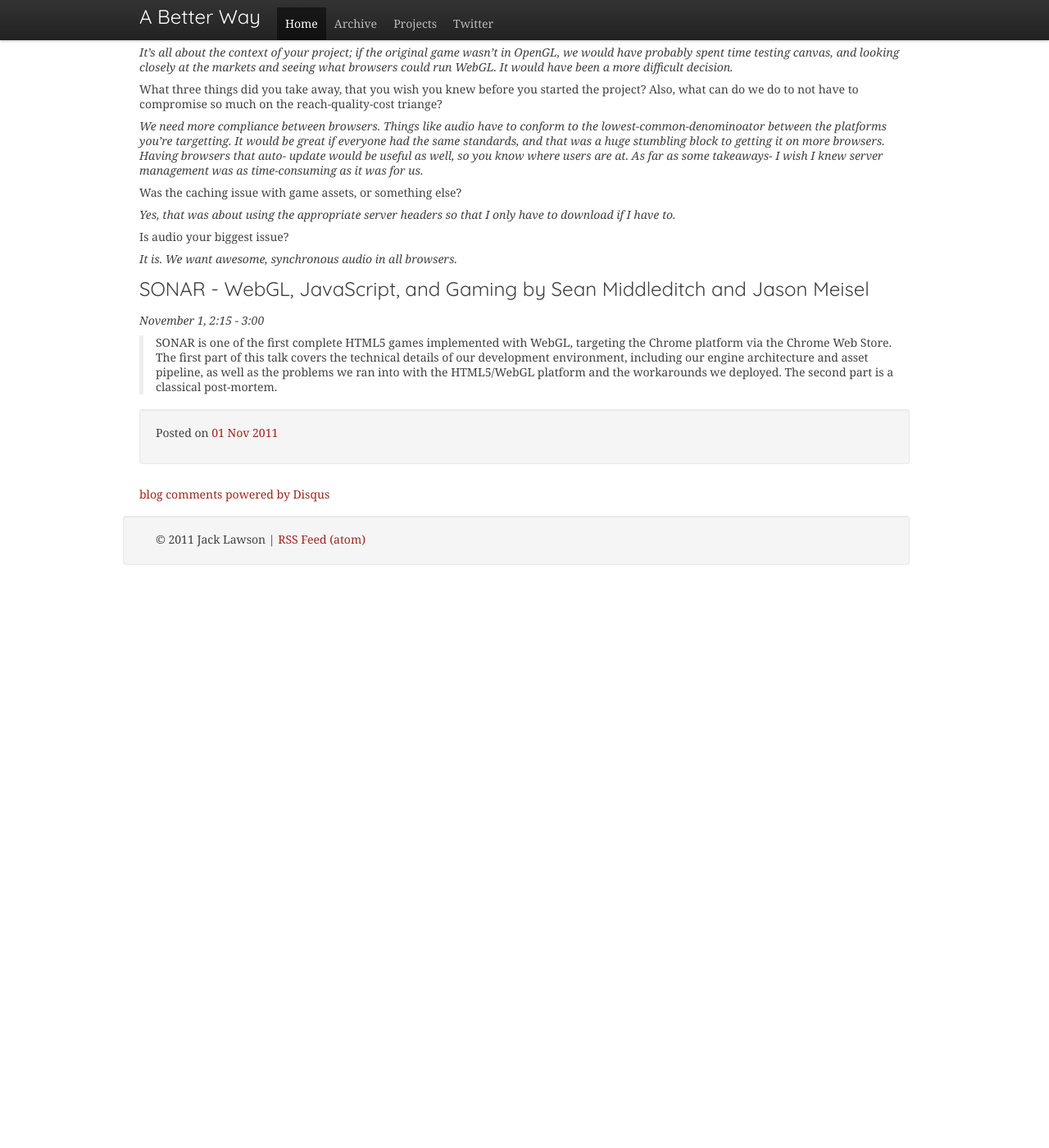
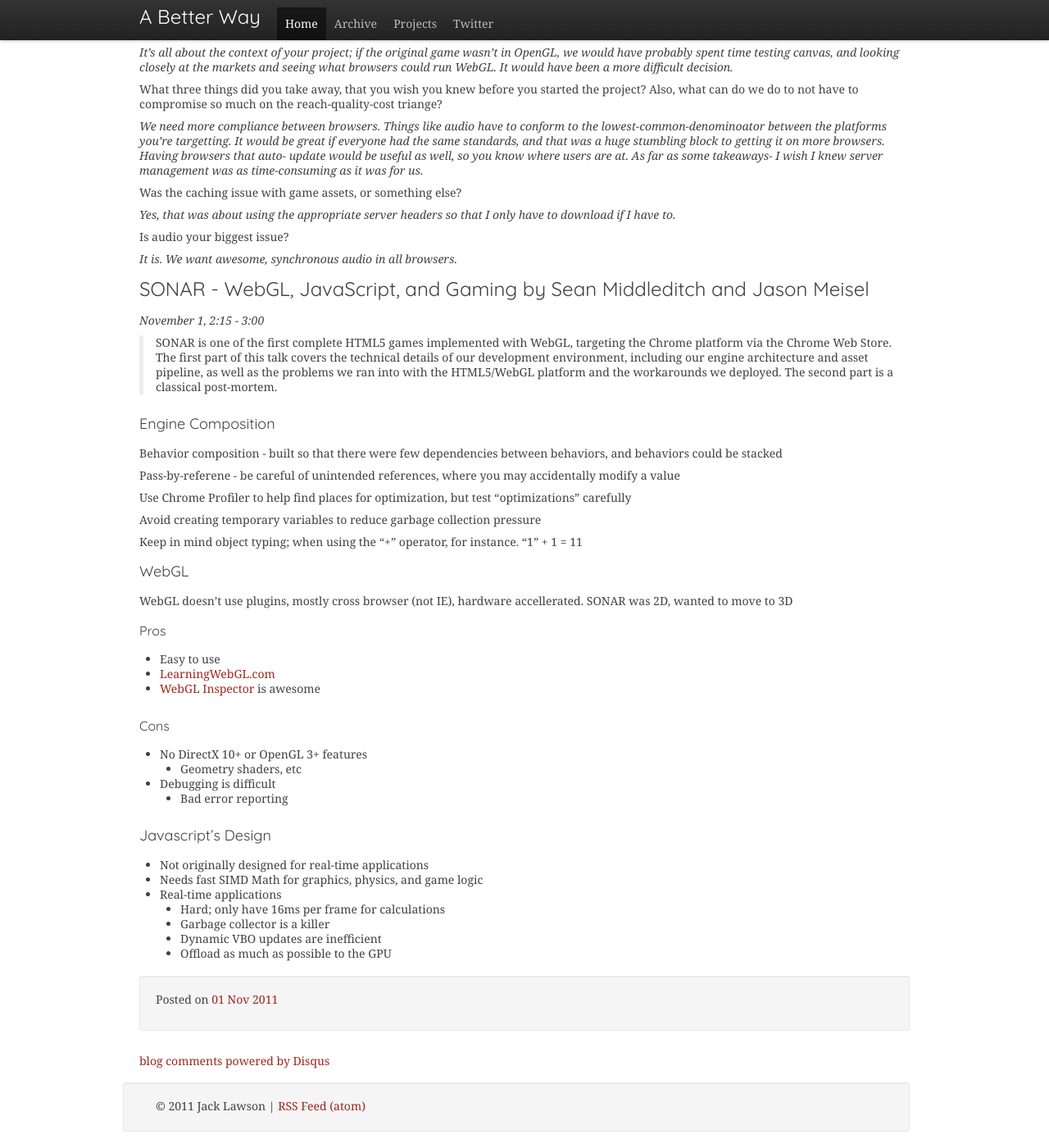
Before and after one commit to ajacksified/ajacksified.github.com, a Jekyll site: the page built from _posts/2011-11-01-new-game-conf-liveblog.markdown, in a window 1280 px wide and 1400 px high, scrolled down 7026 px. Shown: the whole window at 82% size. Built offline with Jekyll 4.4.1, drawn with Linux system fonts in a browser that asks for light colours; nearby versions of some CDN libraries; some web fonts are replaced; Markdown is read by kramdown in place of the engine named in the settings; comment, search, counter and statistics services are not loaded; before the commit the page ends 7735 px from its top, so only the background shows below that.

Commit message:
Session 4

```diff
--- a/_posts/2011-11-01-new-game-conf-liveblog.markdown
+++ b/_posts/2011-11-01-new-game-conf-liveblog.markdown
@@ -498,3 +498,47 @@
 > engine architecture and asset pipeline, as well as the problems we ran into
 > with the HTML5/WebGL platform and the workarounds we deployed. The second part
 > is a classical post-mortem.
+
+### Engine Composition
+
+Behavior composition - built so that there were few dependencies between behaviors, and behaviors
+could be stacked
+
+Pass-by-referene - be careful of unintended references, where you may
+accidentally modify a value
+
+Use Chrome Profiler to help find places for optimization, but test
+"optimizations" carefully
+
+Avoid creating temporary variables to reduce garbage collection pressure
+
+Keep in mind object typing; when using the "+" operator, for instance.
+"1" + 1 = 11
+
+### WebGL
+
+WebGL doesn't use plugins, mostly cross browser (not IE), hardware
+accellerated. SONAR was 2D, wanted to move to 3D
+
+#### Pros
+
+* Easy to use
+* [LearningWebGL.com](http://learningwebgl.com)
+* [WebGL Inspector](http://benvanik.github.com/WebGL-Inspector/) is awesome
+
+#### Cons
+
+* No DirectX 10+ or OpenGL 3+ features
+    * Geometry shaders, etc
+* Debugging is difficult
+    * Bad error reporting
+
+### Javascript's Design
+
+* Not originally designed for real-time applications
+* Needs fast SIMD Math for graphics, physics, and game logic
+* Real-time applications
+    * Hard; only have 16ms per frame for calculations
+    * Garbage collector is a killer
+    * Dynamic VBO updates are inefficient
+    * Offload as much as possible to the GPU
```
